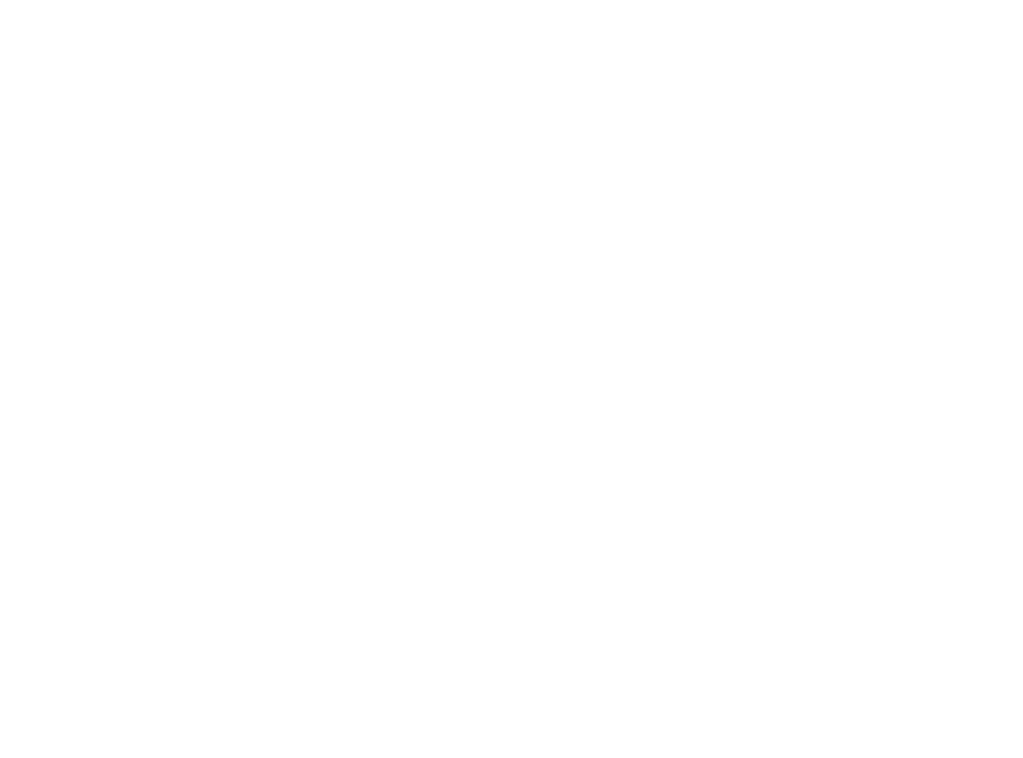
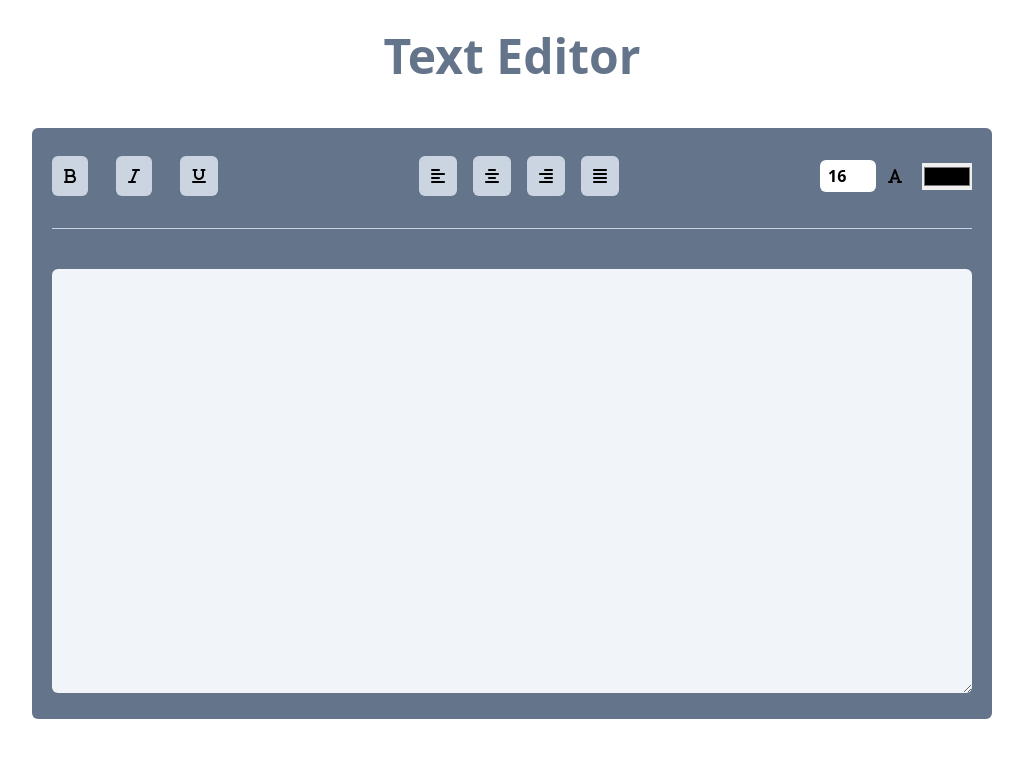
Before and after one commit to naimalinaim1/text-editor, a plain HTML site: page index.html in a window 1280 px wide. Shown: the whole page, without its empty margins (128-1151 px from the left). Drawn offline with nearby package versions, Linux system fonts and the light colour scheme.

Commit message:
added tailwindcss, fontawesome, and complete html text editor design

```diff
--- a/index.html
+++ b/index.html
@@ -5,9 +5,48 @@
     <meta http-equiv="X-UA-Compatible" content="IE=edge">
     <meta name="viewport" content="width=device-width, initial-scale=1.0">
     <title>Text Editor</title>
+    <!-- tailwind css cdn link -->
+    <script src="https://cdn.tailwindcss.com"></script>
+
+    <!-- font awesome icons cdn link -->
+    <script src="https://kit.fontawesome.com/638dfe9f71.js" crossorigin="anonymous"></script>
 </head>
 <body>
+    <!-- header start -->
+    <header class="mt-8">
+        <h1 class="text-5xl text-center font-semibold text-slate-500">Text Editor</h1>
+    </header>
+    <!-- main section start -->
+    <main>
+        <section class="mt-12">
+            <div class="bg-slate-500 w-3/4 mx-auto p-5 rounded-md">
+                <div class="md:flex justify-between items-center mt-2">
+                    <div class="flex gap-7 mb-3">
+                        <button id="text-bold" class="px-3 py-2 bg-slate-300 hover:bg-sky-900 hover:text-white rounded-md"><i class="fa-solid fa-bold"></i></button>
+                        <button id="text-italic" class="px-3 py-2 bg-slate-300 hover:bg-sky-900 hover:text-white rounded-md"><i class="fa-solid fa-italic"></i></button>
+                        <button id="text-underline" class="px-3 py-2 bg-slate-300 hover:bg-sky-900 hover:text-white rounded-md"><i class="fa-solid fa-underline"></i></button>
+                    </div>
+                    <div class="flex gap-4 mb-3">
+                        <button id="align-left" class="px-3 py-2 bg-slate-300 hover:bg-sky-900 hover:text-white rounded-md"><i class="fa-solid fa-align-left"></i></button>
+                        <button id="align-center" class="px-3 py-2 bg-slate-300 hover:bg-sky-900 hover:text-white rounded-md"><i class="fa-solid fa-align-center"></i></button>
+                        <button id="align-right" class="px-3 py-2 bg-slate-300 hover:bg-sky-900 hover:text-white rounded-md"><i class="fa-solid fa-align-right"></i></button>
+                        <button id="align-justify" class="px-3 py-2 bg-slate-300 hover:bg-sky-900 hover:text-white rounded-md"><i class="fa-solid fa-align-justify"></i></button>
+                    </div>
+                    <div class="flex gap-3 items-center mb-3">
+                        <input id="font-field" class="w-14 px-2 py-1 rounded-md font-semibold" type="number" value="16">
+                        <p class="mr-2"><i class="fa-solid fa-font"></i></p>
+                        <input id="color-field" type="color">
+                    </div>
+                </div>
+                <div class="border-b border-slate-300 mt-5 mb-10"></div>
+                <div>
+                    <textarea  id="text-area" class="max-w-full p-2 rounded-md bg-slate-100" name="text-area" cols="120" rows="17"></textarea>
+                </div>
+            </div>
+        </section>
+    </main>
 
+    <!-- script file  -->
     <script src="./js/app.js"></script>
 </body>
 </html>
```
